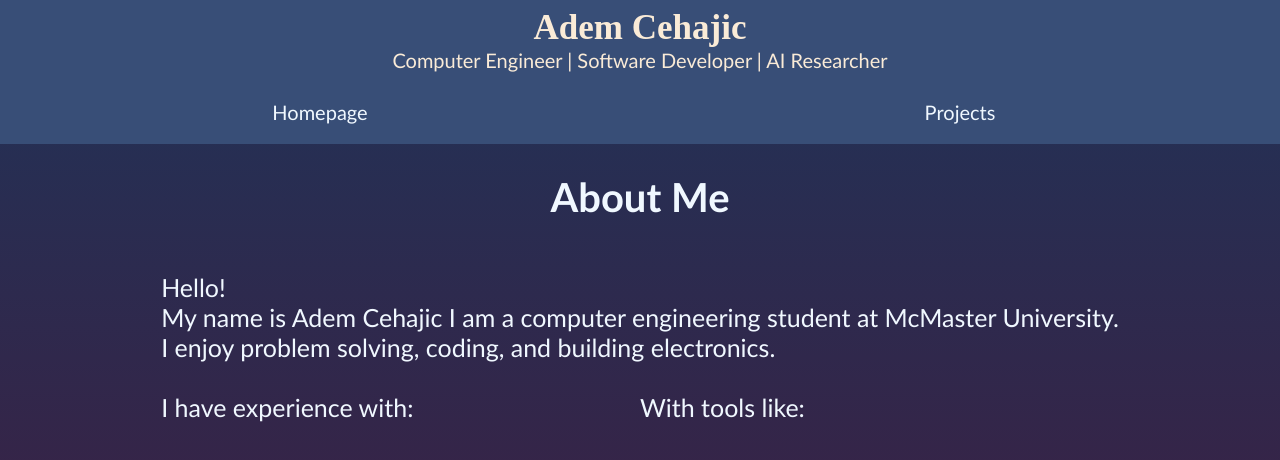
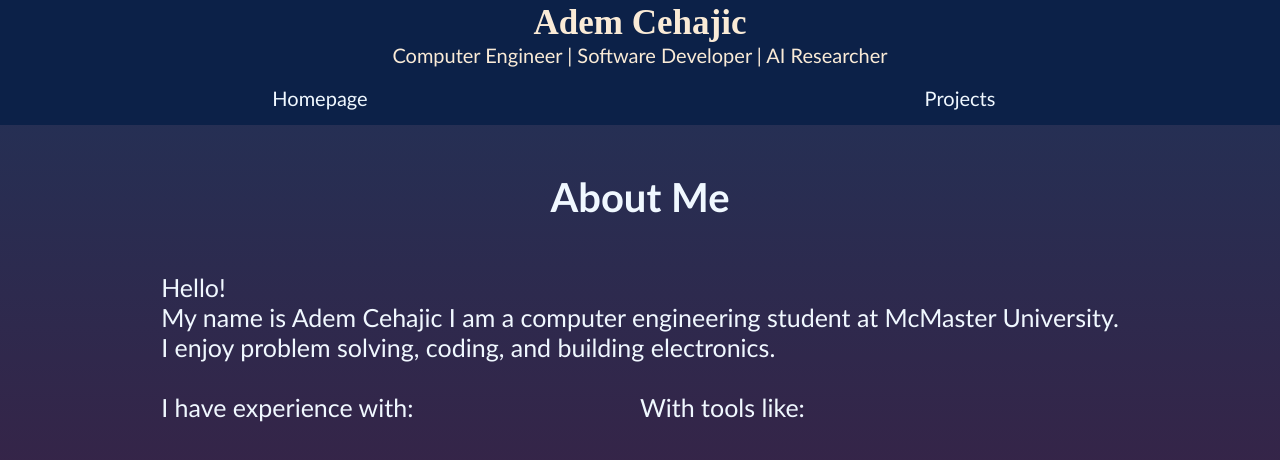
Before and after one commit to Adem-Cehajic/Adem-Cehajic.github.io, a plain HTML site: page index.html in a window 1280 px wide. Shown: the top 460 px of the page. Drawn offline with Linux system fonts and the light colour scheme.

Commit message:
better colours and height

```diff
--- a/javascript.js
+++ b/javascript.js
@@ -5,7 +5,7 @@ buttons.forEach( (button) => {
         button.style.backgroundColor = "#555a86ff";
     })
     button.addEventListener("mouseleave", () => {
-        button.style.backgroundColor = "#384E77";
+        button.style.backgroundColor = "#0c2148";
     })
 })
 //goes through the list of buttons and gives them 2 events, one makes it darker when its being hovered over, the over changes it back
--- a/style.css
+++ b/style.css
@@ -4,14 +4,14 @@
   }
 .top-title {
     color: antiquewhite;
-    background-color: #384E77;
+    background-color: #0c2148;
     padding: 10px;
     display: flex;
     flex-direction: column;
     width: 100%;
     align-items: center;
     justify-content: center;
-    height: 10vh;
+    height: 70px;
     box-sizing: border-box;
     position: fixed;
   }
@@ -37,15 +37,15 @@
     font-family: 'Gill Sans', 'Gill Sans MT', Calibri, 'Trebuchet MS', sans-serif;
     color: aliceblue;
     width: 100%;
-    height: 8vh;
+    height: 55px;
     position: fixed;
-    padding-top: 10vh;
+    padding-top: 70px;
   }
 .but{
     display: flex;
     align-items: center;
     justify-content: center;
-    background-color: #384E77;
+    background-color: #0c2148;
     text-decoration: none;
     color: inherit;
     flex: 1;
```
